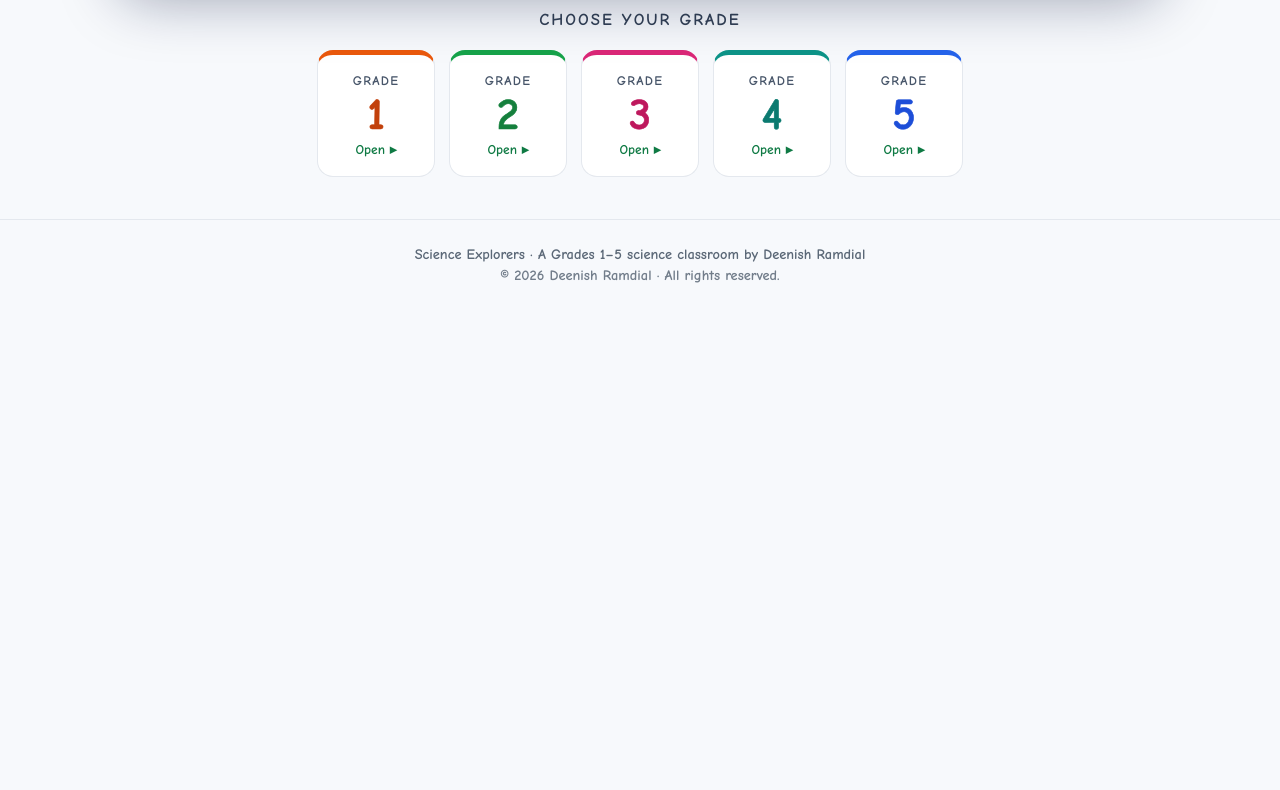
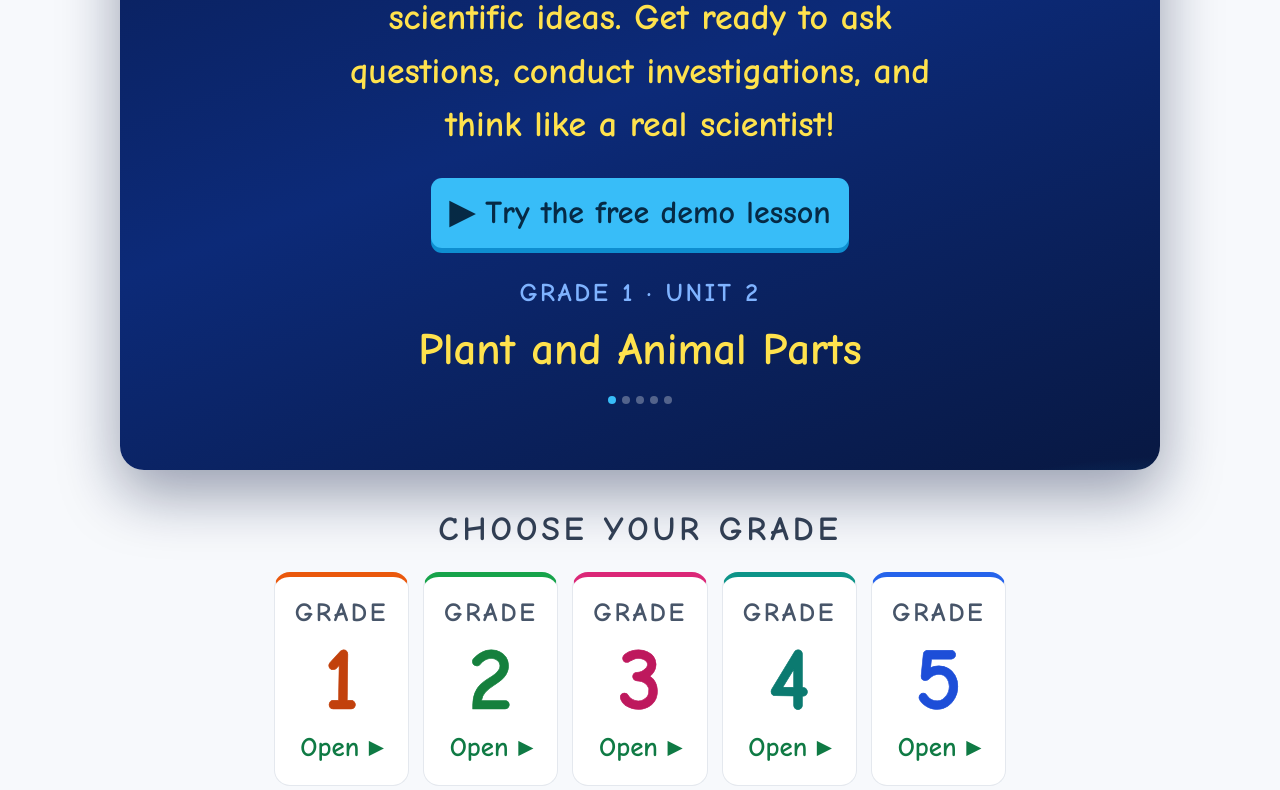
Before and after one commit to sunsun20/science-explorers, a plain HTML site: page index.html in a window 1280 px wide. Shown: the part 615-1405 px from the top of the page. Before the commit the page ends 926 px from the top, so only its background shows below. Drawn offline with Linux system fonts and the light colour scheme.

Commit message:
Double base font size to 200% for readability (Comic Sans MS)

```diff
--- a/index.html
+++ b/index.html
@@ -17,7 +17,7 @@
     --radius:14px;
   }
   *{box-sizing:border-box}
-  html{scroll-behavior:smooth}
+  html{scroll-behavior:smooth;font-size:200%}
   body{margin:0;font-family:'Comic Sans MS','Comic Neue',system-ui,sans-serif;color:var(--ink);background:var(--bg);line-height:1.5}
   h1,h2,h3,h4{margin:0;line-height:1.2}
   a{color:var(--blue)}
```
